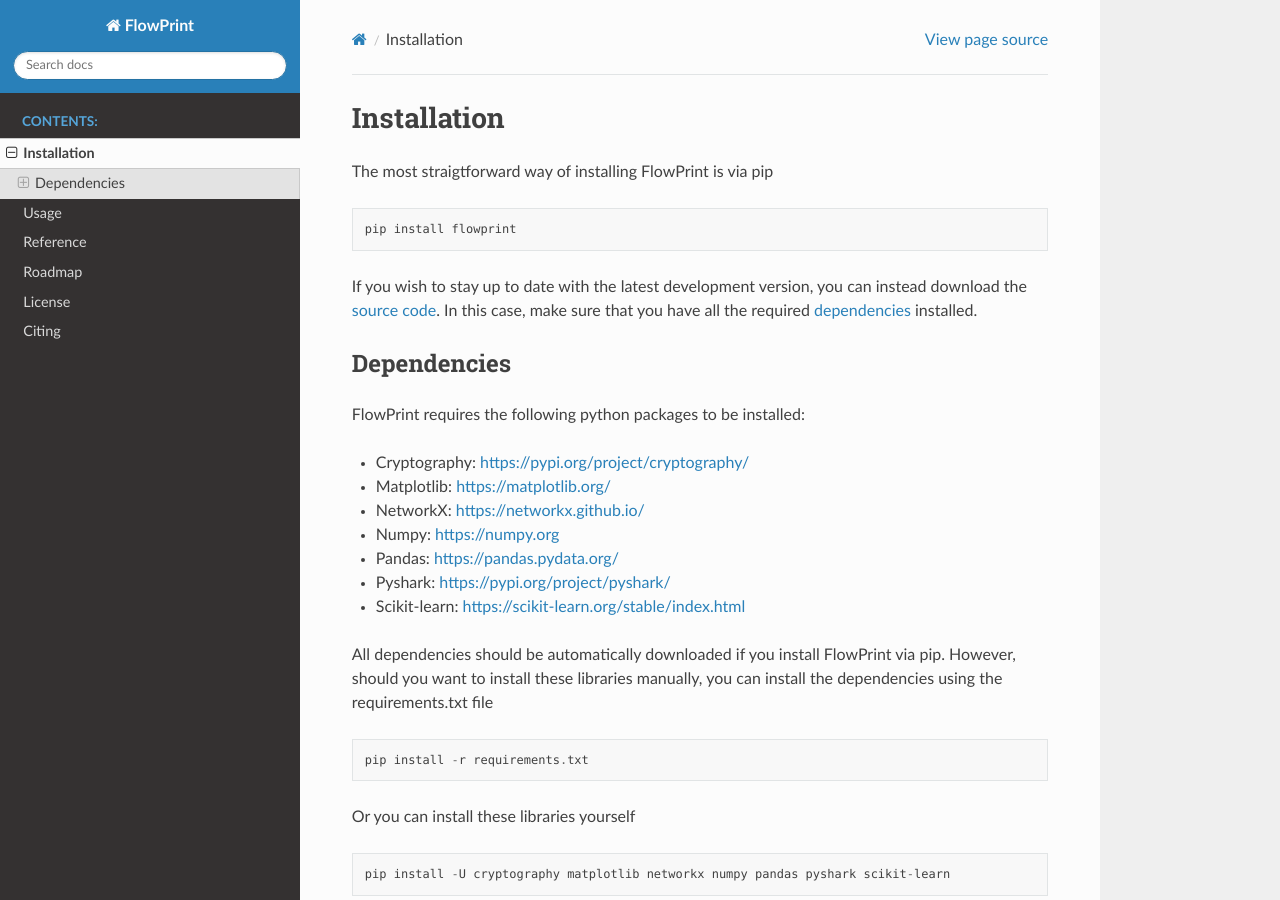
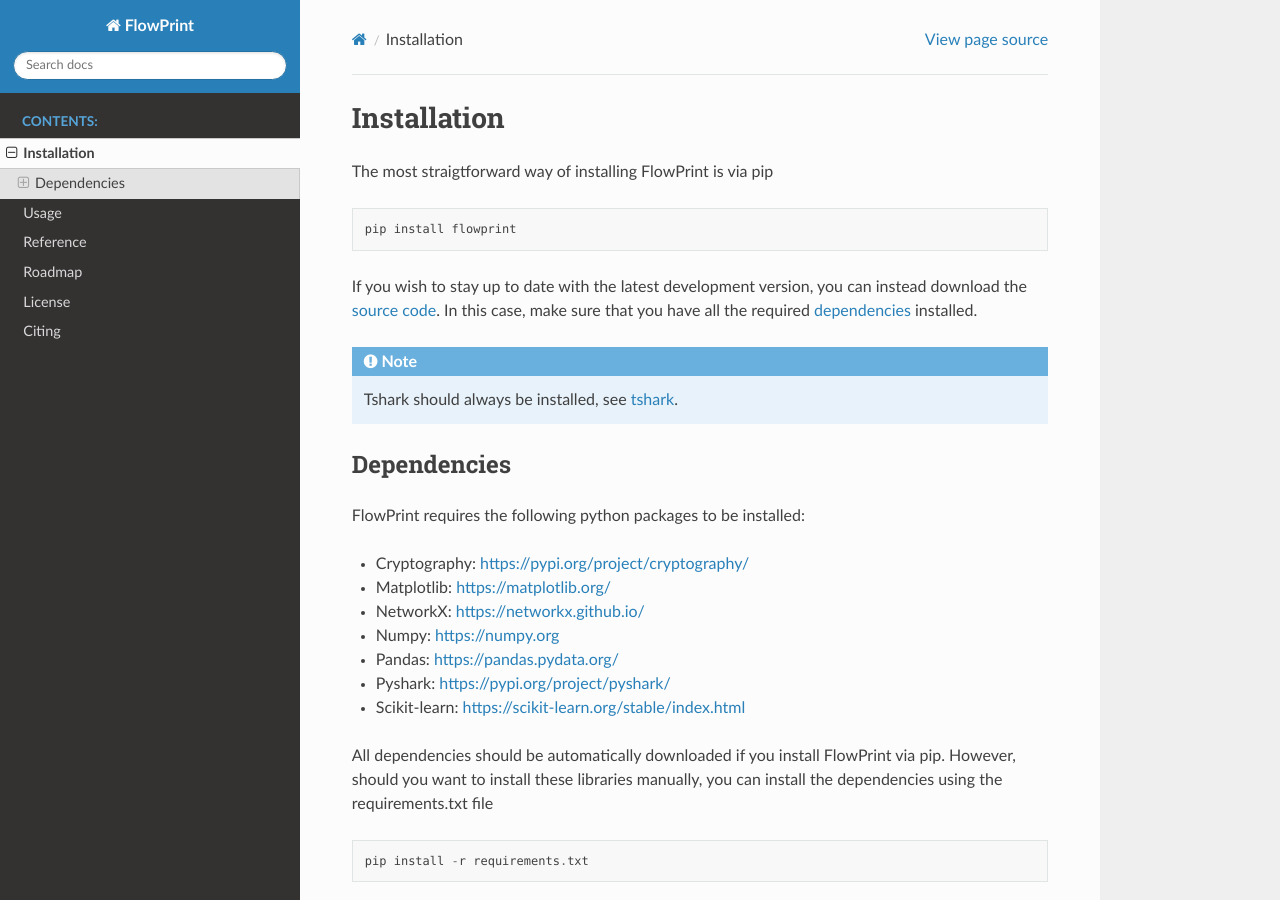
Before and after one commit to Thijsvanede/FlowPrint, a Sphinx documentation site: the page built from docs/source/installation.rst, in a window 1280 px wide and 900 px high. Built offline with Sphinx 7.4.7 and the Read the Docs theme 2.0.0, drawn with Linux system fonts in a browser that asks for light colours.

Commit message:
Clarified installation

```diff
--- a/docs/source/installation.rst
+++ b/docs/source/installation.rst
@@ -9,8 +9,13 @@
 If you wish to stay up to date with the latest development version, you can instead download the `source code`_.
 In this case, make sure that you have all the required `dependencies`_ installed.
 
-.. _dependencies: #Dependencies
+.. note::
+
+  Tshark should always be installed, see `tshark`_.
+
 .. _source code: https://github.com/Thijsvanede/FlowPrint
+
+.. _dependencies:
 
 Dependencies
 ^^^^^^^^^^^^
@@ -35,6 +40,8 @@
 .. code::
 
   pip install -U cryptography matplotlib networkx numpy pandas pyshark scikit-learn
+
+.. _tshark:
 
 Tshark
 ------
```
